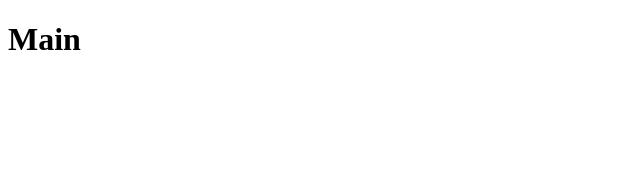
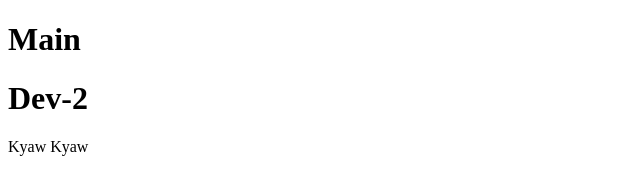
Before and after one commit to Luminous152/Git_Merge_Conflict, a plain HTML site: page index.html in a window 1280 px wide. Shown: the whole page, without its empty margins (0-640 px from the left). Drawn offline with Linux system fonts and the light colour scheme.

Commit message:
dev-2 done

```diff
--- a/index.html
+++ b/index.html
@@ -7,5 +7,10 @@
 </head>
 <body>
     <h1>Main</h1>
+
+    <header class="dev-2">
+        <h1>Dev-2</h1>
+        <p>Kyaw Kyaw</p>
+    </header>
 </body>
 </html>
--- /dev/null
+++ b/style.css
@@ -0,0 +1,4 @@
+.dev-2{
+    color: aqua;
+    background-color: black;
+}
```
